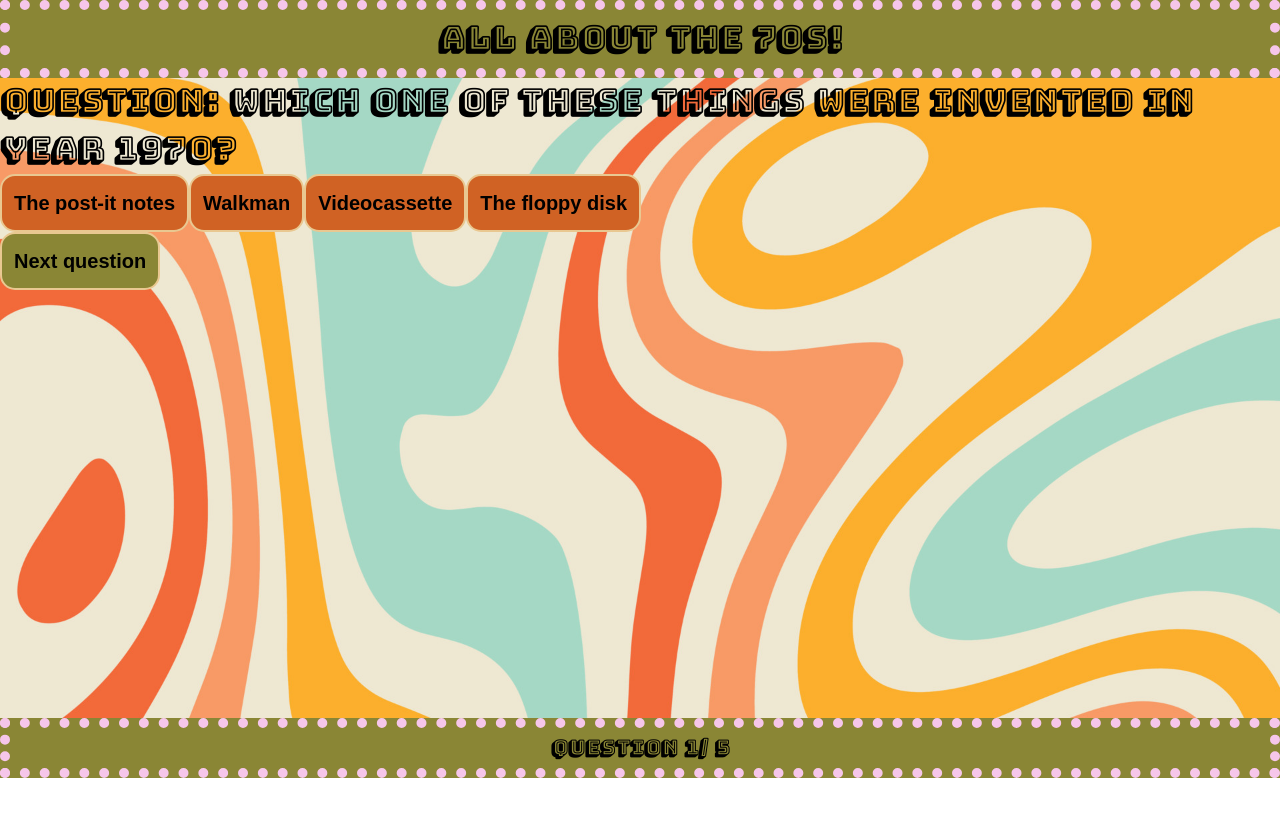
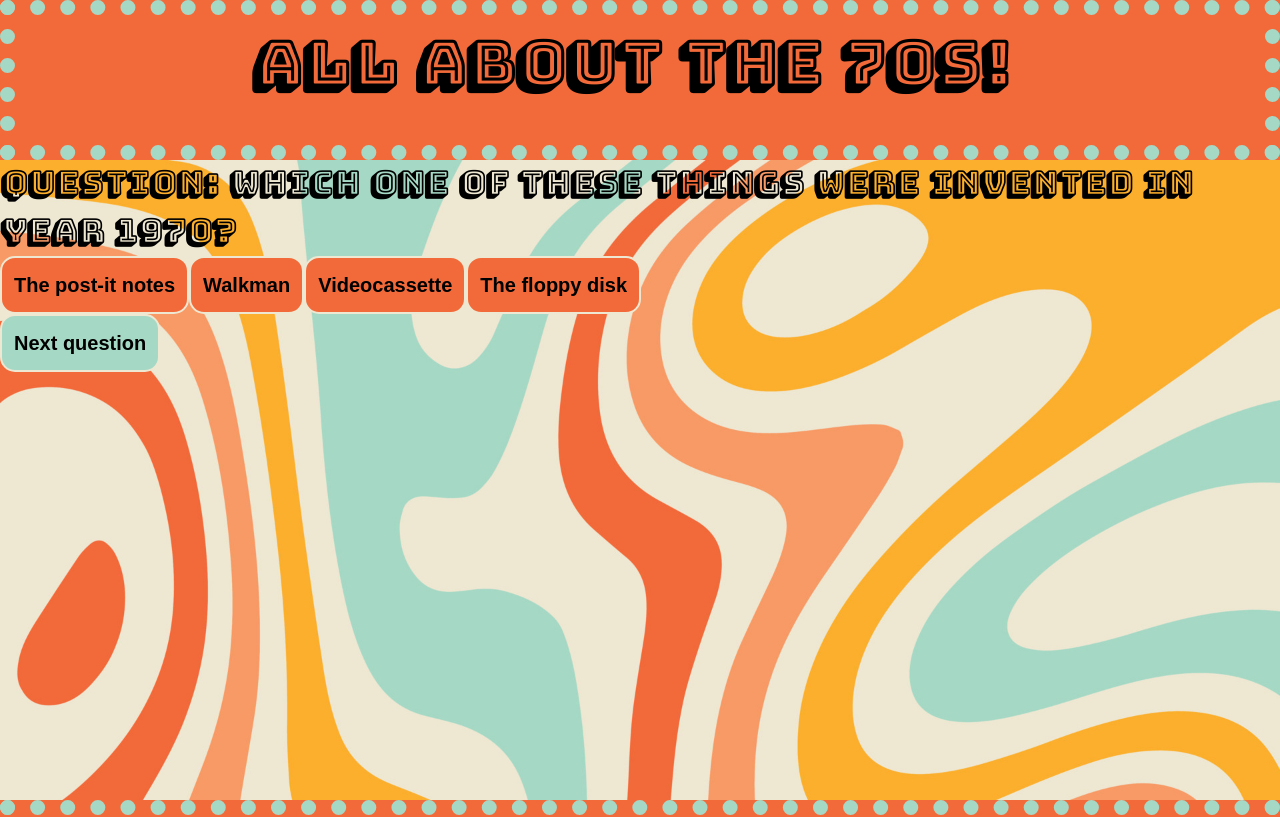
Before and after one commit to Technigo/project-redux-quiz-old, a React (Create React App) app: page / in a window 1280 px wide. Shown: the top 817 px of the page. Built offline with nearby package versions, Linux system fonts and the light colour scheme.

Commit message:
Further styling

```diff
--- a/src/components/Buttons.js
+++ b/src/components/Buttons.js
@@ -1,21 +1,29 @@
 import React from 'react';
-import styled from 'styled-components/macro';
+import styled, { css } from 'styled-components/macro';
 
 export const Button = ({ buttonText, handleClick }) => {
   return (
     <ButtonStyling type="button" onClick={handleClick}>{buttonText}</ButtonStyling>
   )
-}
+};
 
 export const ButtonStyling = styled.button`
-background-color: ${(props) => (props.options ? '#D06224' : '#8A8635')};
+background-color: ${(props) => (props.options ? '#F26A3A' : '#A5D8C5')};
 padding: 12px;
 border-radius: 15px;
-border: 2px solid #E9C891;
+border: 2px solid #EEE8D2;
 font-family: 'Quicksand', sans-serif;
 font-size: 20px;
 font-weight: 700;
 &: hover {
   opacity: 0.8;
 }
+
+${({ rightanswer }) => rightanswer && css`
+border: green dotted 3px;`
+}
+
+${({ wronganswer }) => wronganswer && css`
+border: green dotted 3px;`
+}
 `
--- a/src/components/CurrentQuestion.js
+++ b/src/components/CurrentQuestion.js
@@ -45,9 +45,9 @@ export const CurrentQuestion = () => {
       return ''
     }
     if (index === question.correctAnswerIndex) {
-      return 'right-answer'
+      return 'rightanswer'
     } else if (index === userAnswerIndex) {
-      return 'wrong-answer'
+      return 'wronganswer'
     }
   }
 
@@ -61,7 +61,8 @@ export const CurrentQuestion = () => {
             onClick={() => onAnswerSubmit(question.id, index)}
             key={option}
             type="button"
-            className={classCheck(index)}>{option}
+            className={classCheck(index)}>
+            {option}
           </ButtonStyling>
         )
       })}
--- a/src/components/Header.js
+++ b/src/components/Header.js
@@ -10,12 +10,13 @@ export const Header = () => {
 };
 
 // Styling of header
-
 export const HeaderWrapper = styled.header`
   top: 30%;
   left: 30%;
-  background-color: #8A8635;
-  border: 10px dotted #F6C6EA;
-  padding: 5px 20px 5px 20px;
+  height: 20vh;
+  background-color: #F26A3A;
+  border: 15px dotted #A5D8C5;
+  padding: 5px 40px 5px 20px;
   text-align: center;
+  font-size: 30px;
 `
--- a/src/components/Main.js
+++ b/src/components/Main.js
@@ -23,6 +23,7 @@ const Main = () => {
   if (!quizOver) {
     return (
       <Background img src={background} alt="70s pattern">
+        <InnerWrapper />
         <CurrentQuestion />
         <Button
           handleClick={() => onNextQuestion()}
@@ -32,6 +33,7 @@ const Main = () => {
   } else {
     return (
       <Background alt="70s pattern">
+        <InnerWrapper />
         <Summary />
         <Button
           handleClick={() => onRestart()}
@@ -50,4 +52,9 @@ background-size: cover;
 margin: auto;
 `;
 
+const InnerWrapper = styled.div`
+
+
+`
+
 export default Main;
--- a/src/components/ProgressBar.js
+++ b/src/components/ProgressBar.js
@@ -15,5 +15,6 @@ const ProgressBar = () => {
 export default ProgressBar;
 
 export const CounterStyling = styled.h1`
- font-size: 20px;
-`
+ font-size: 30px;
+ font-family: vendana;
+`;
--- a/src/index.css
+++ b/src/index.css
@@ -19,16 +19,18 @@ h1 {
 
 }
 
-.right-answer {
+.rightanswer {
   border: green dotted 3px;
 }
 
-.wrong-answer {
+.wronganswer {
   border: red dotted 3px;
 }
 
 /* Orange #F26A3A
    Light blue #A5D8C5
    Yellow #FCAF2D
-   Light Orange #F79A66
-   White #EEE8D2 */
+   Light Orange EEE8D2
+   White #EEE8D2
+   Green #5B845B
+   Lila #E4AEC5 */
```
Also changed, not shown: src/components/Welcome.js (deleted, +0 -22 lines).
